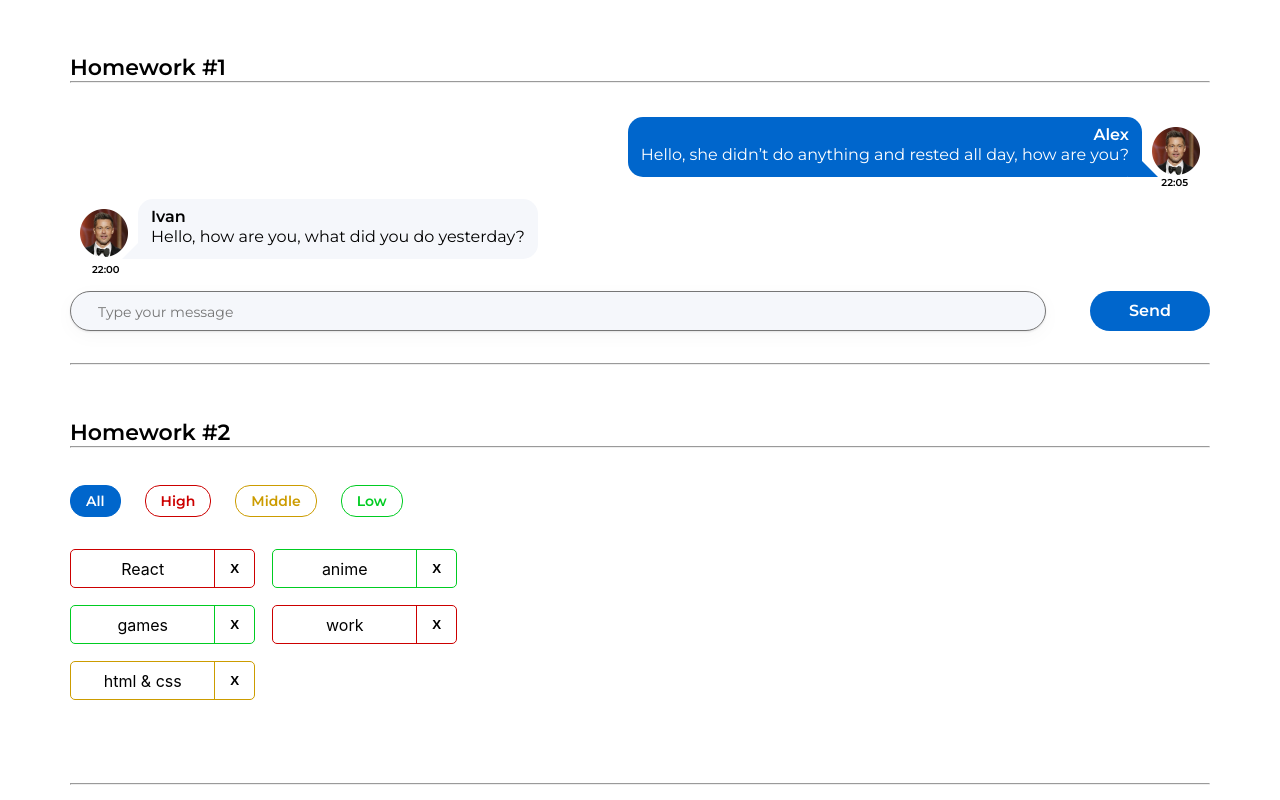
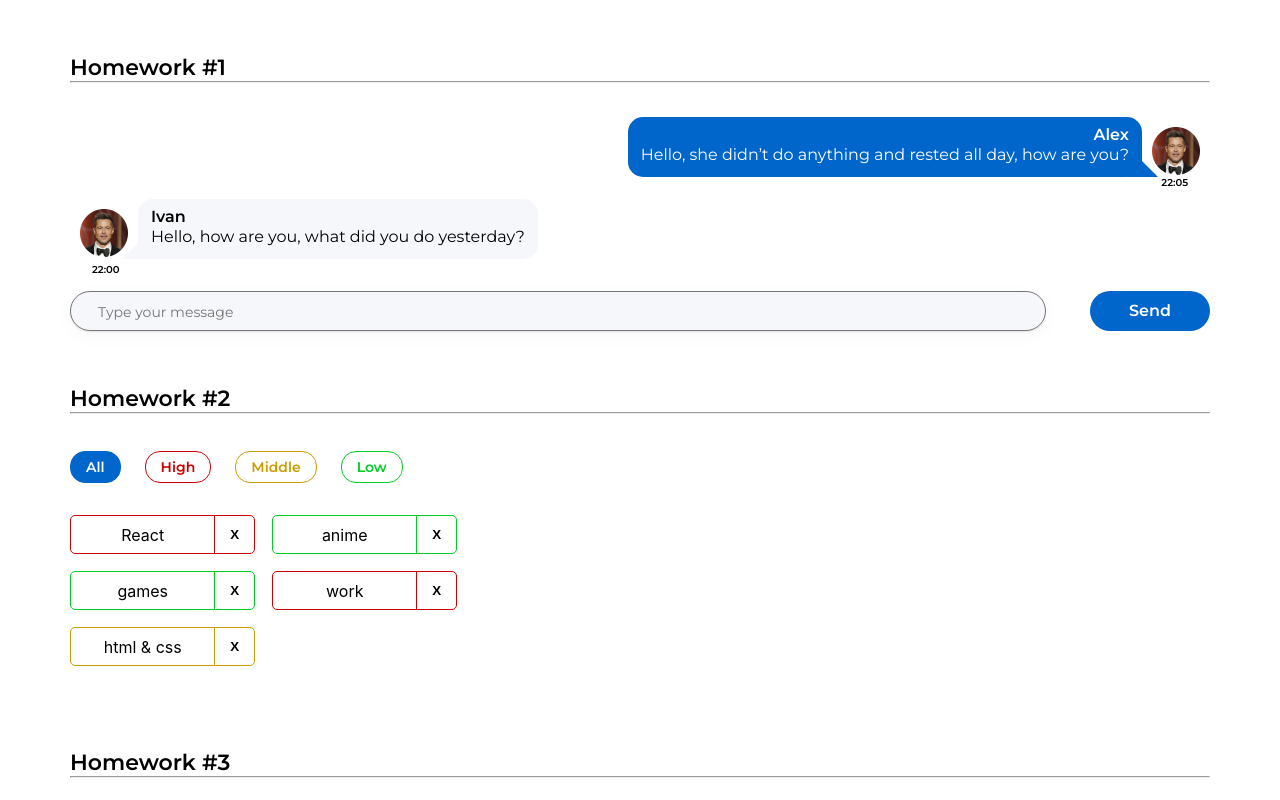
Before and after one commit to h2lo/homeworks-autochecked, a React (Create React App) app: page / in a window 1280 px wide. Shown: the top 800 px of the page. Built offline with nearby package versions, Linux system fonts and the light colour scheme.

Commit message:
update basic hw's styles

```diff
--- a/src/s2-homeworks/hw01/HW1.tsx
+++ b/src/s2-homeworks/hw01/HW1.tsx
@@ -67,7 +67,6 @@ const HW1 = () => {
                 {/*для автоматической проверки дз (не менять)*/}
                 <MessageSender M={Message}/>
             </div>
-            <hr/>
         </div>
     )
 }
--- a/src/s2-homeworks/hw02/HW2.tsx
+++ b/src/s2-homeworks/hw02/HW2.tsx
@@ -71,7 +71,6 @@ function HW2() {
                     filter={filter}
                 />
             </div>
-            <hr/>
         </div>
     )
 }
--- a/src/s2-homeworks/hw04/HW4.tsx
+++ b/src/s2-homeworks/hw04/HW4.tsx
@@ -13,6 +13,7 @@ const HW4 = () => {
     return (
         <div id={'hw4'}>
             <div className={s2.hwTitle}>Homework #4</div>
+            <hr/>
             {/*демонстрация возможностей компонент:*/}
             <div className={s2.hw}>
                 <Stand />
--- a/src/s2-homeworks/hw04/Stand.module.css
+++ b/src/s2-homeworks/hw04/Stand.module.css
@@ -2,6 +2,7 @@
     display: flex;
     justify-content: space-between;
     align-items: center;
+    margin-top: 94px;
 }
 
 .inputs {
```
